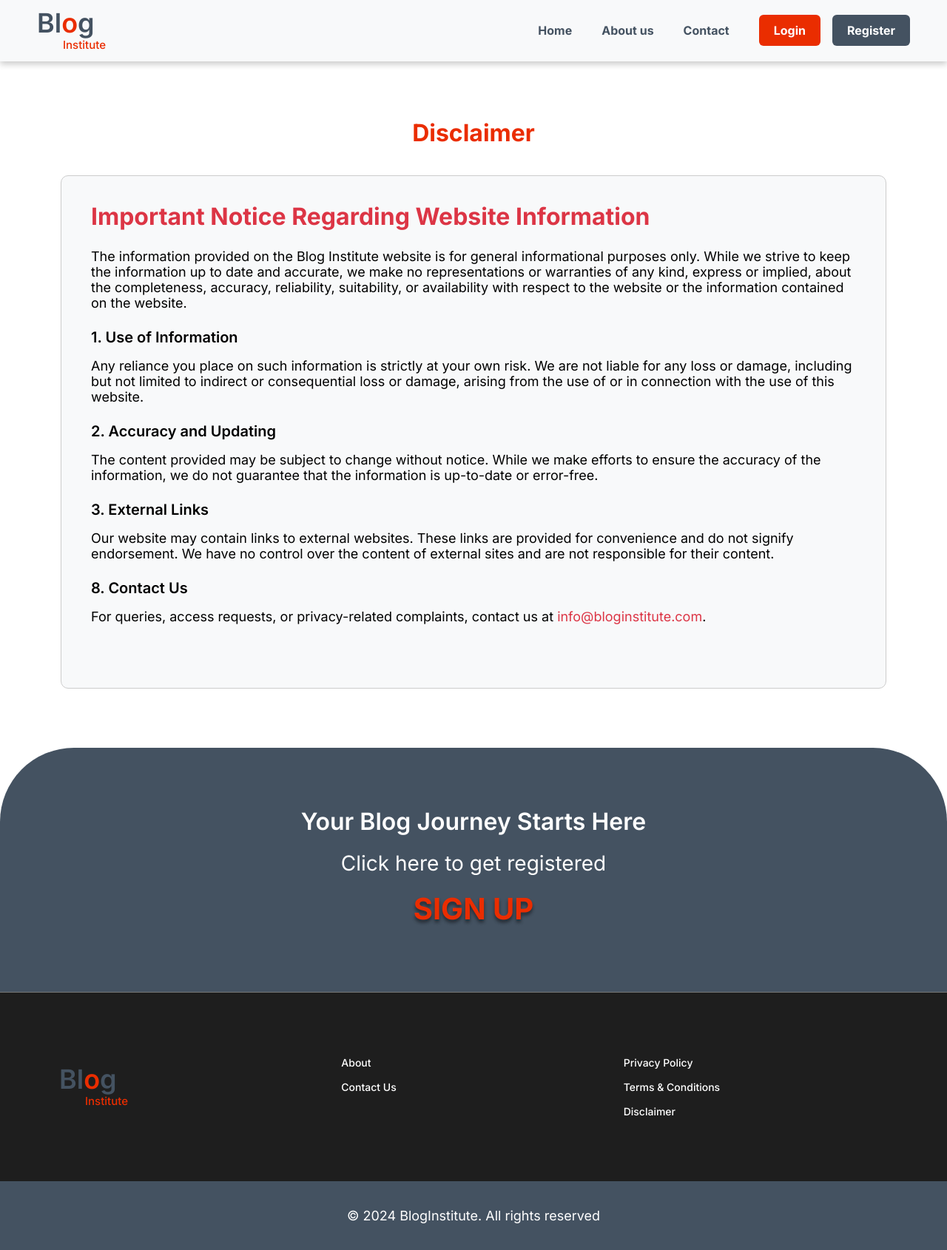
After one commit to caleb1711/blog-institue, a Django app: page /disclaimer/ in a window 1280 px wide. The commit adds this page. Shown: the whole page at 74% size. Run offline with Django 4.2, Linux system fonts and the light colour scheme.

Commit message:
Add disclaimer page

```diff
--- a/blog/urls.py
+++ b/blog/urls.py
@@ -12,4 +12,5 @@ urlpatterns = [
     path("privacy/", PrivacyView.as_view(), name="privacy"),
     path("about/", AboutUsView.as_view(), name="about"),
     path("contact/", ContactUsView.as_view(), name="contact"),
+    path("disclaimer/", DisclaimerView.as_view(), name="disclaimer"),
 ]
--- a/blog/views.py
+++ b/blog/views.py
@@ -108,3 +108,9 @@ class ContactUsView(View):
 
     def get(self, request):
         return render(request, "contact.html")
+
+# Disclaimer
+class DisclaimerView(View):
+
+    def get(self, request):
+        return render(request, "disclaimer.html")
--- /dev/null
+++ b/templates/disclaimer.html
@@ -0,0 +1,48 @@
+{% extends 'base.html' %}
+
+{% block title %}Blog Institute | Disclaimer{% endblock %}
+
+{% block content %}
+    <div class="terms_and_conditions_section">
+        <div class="container p-0">
+            <h1>Disclaimer</h1>
+            <div class="desc_section privacy-box">
+                <h2 class="text-danger">Important Notice Regarding Website Information</h2>
+                <p>
+                    The information provided on the Blog Institute website is for general informational purposes only.
+                    While we strive to keep the information up to date and accurate, we make no representations
+                    or warranties of any kind, express or implied, about the completeness, accuracy, reliability,
+                    suitability, or availability with respect to the website or the information contained on the website.
+                </p>
+
+                <h3>1. Use of Information</h3>
+                <p>
+                    Any reliance you place on such information is strictly at your own risk. We are not liable for
+                    any loss or damage, including but not limited to indirect or consequential loss or damage,
+                    arising from the use of or in connection with the use of this website.
+                </p>
+
+                <h3>2. Accuracy and Updating</h3>
+                <p>
+                    The content provided may be subject to change without notice. While we make efforts to ensure
+                    the accuracy of the information, we do not guarantee that the information is up-to-date or error-free.
+                </p>
+
+                <h3>3. External Links</h3>
+                <p>
+                    Our website may contain links to external websites. These links are provided for convenience
+                    and do not signify endorsement. We have no control over the content of external sites and are not
+                    responsible for their content.
+                </p>
+
+                <h3>8. Contact Us</h3>
+
+                        <p>
+                            For queries, access requests, or privacy-related complaints, contact us at
+                            <a href="mailto:info@bloginstitute.com">info@bloginstitute.com</a>.
+                        </p>
+
+            </div>
+        </div>
+    </div>
+{% endblock %}
--- a/templates/footer.html
+++ b/templates/footer.html
@@ -57,7 +57,7 @@
                             <a href="{% url 'myblogs' %}" class="nav-link">Terms & Conditions</a>
                         </li>
                         <li>
-                            <a href="{% url 'myblogs' %}" class="nav-link">Disclaimer</a>
+                            <a href="{% url 'disclaimer' %}" class="nav-link">Disclaimer</a>
                         </li>
                     </ul>
                 </div>
```
